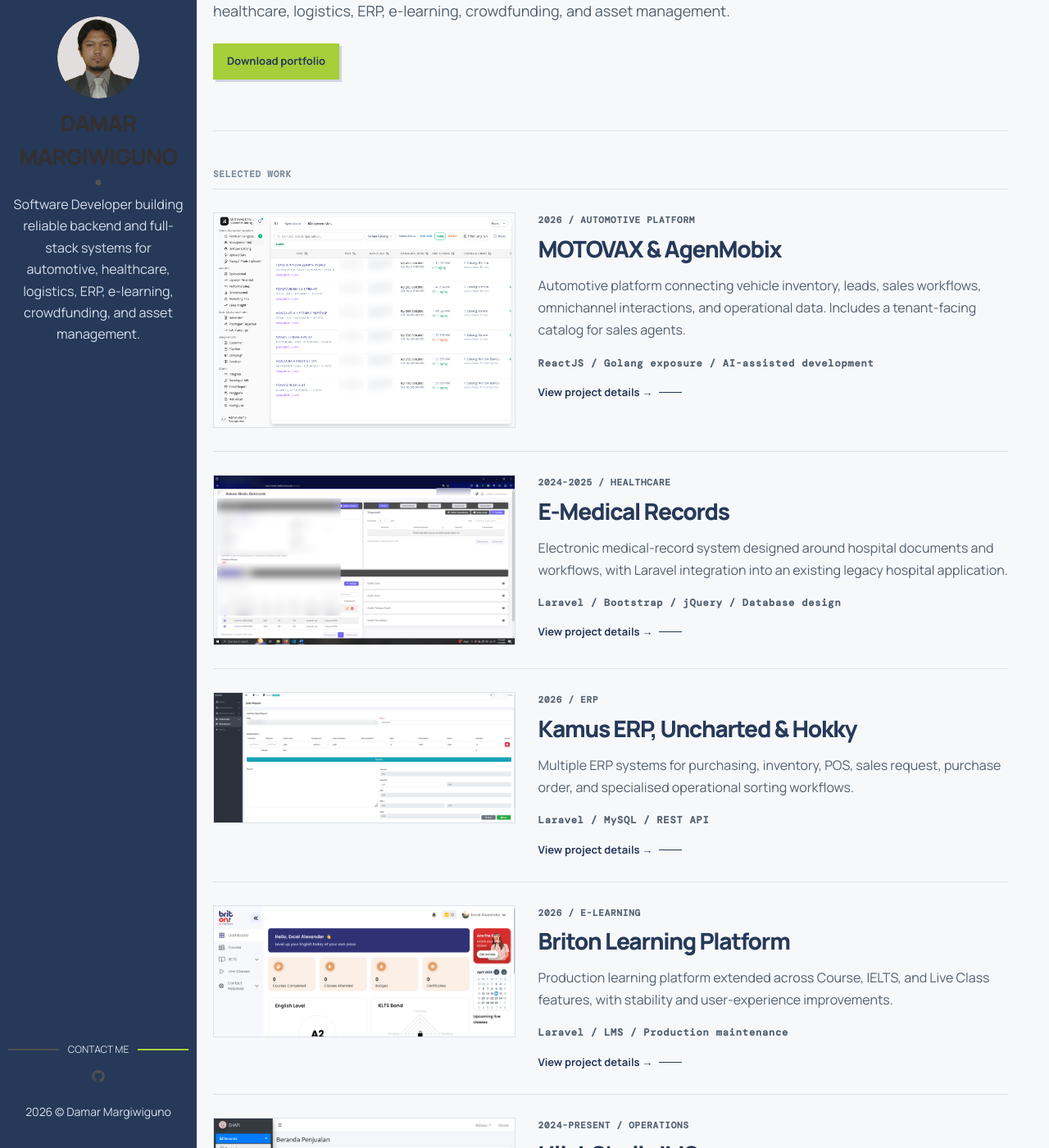
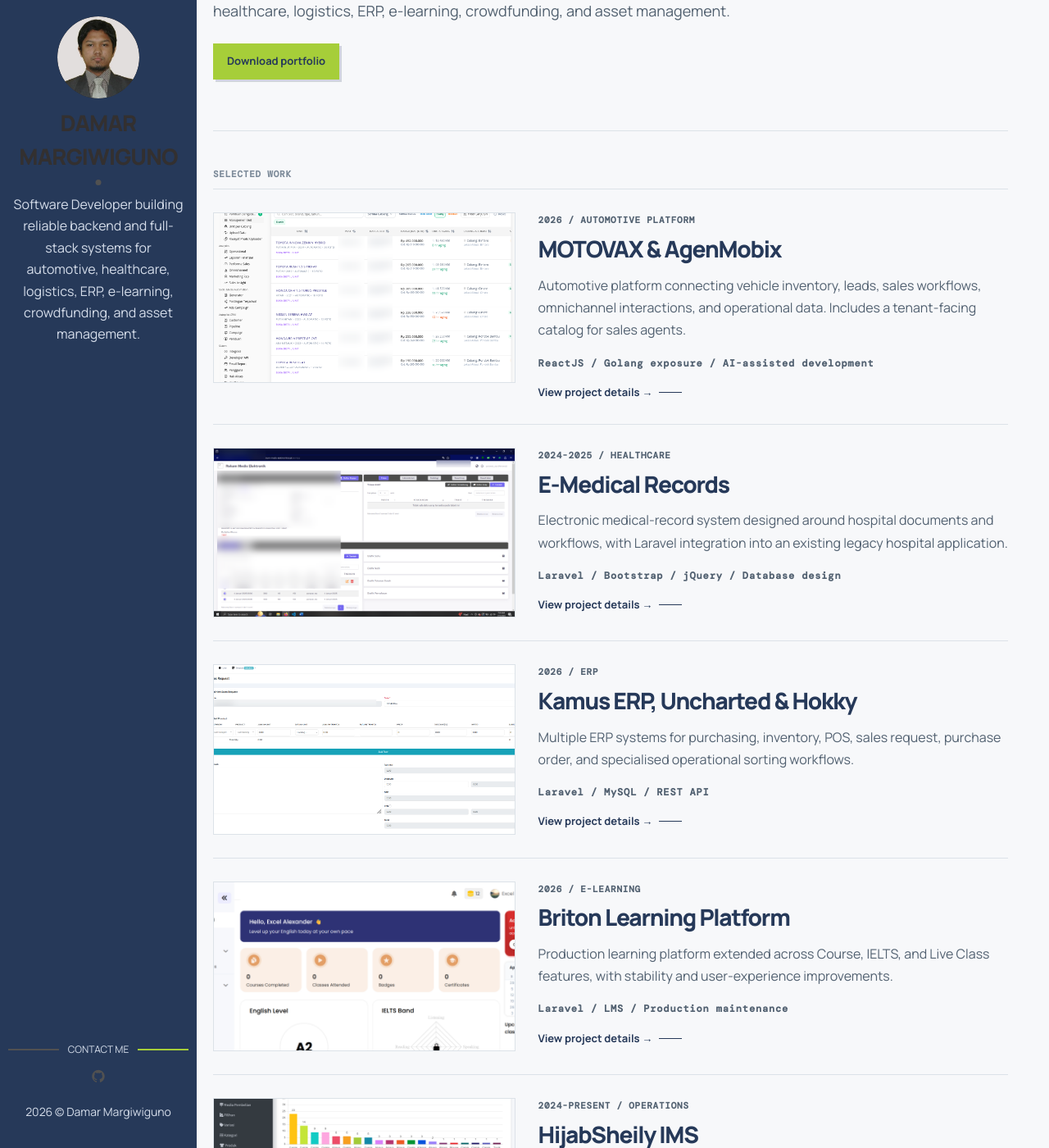
Before and after one commit to seadramon/seadramon.github.io, a Jekyll site: the page built from index.html, in a window 1280 px wide and 1400 px high, scrolled down 232 px. Shown: the whole window at 82% size. Built offline with Jekyll 4.4.1, drawn with Linux system fonts in a browser that asks for light colours.

Commit message:
Normalize project thumbnail dimensions

```diff
--- a/assets/css/typography.css
+++ b/assets/css/typography.css
@@ -12,6 +12,7 @@
 .portfolio-button:hover { color: #1d2b38; background-color: #b8e34a; box-shadow: 1px 1px 0 rgba(38,57,89,.18); transform: translate(2px, 2px); }
 .project-list-item h2 a { text-decoration: none; background-image: linear-gradient(var(--link), var(--link)); background-position: 0 100%; background-repeat: no-repeat; background-size: 0 2px; }
 .project-list-item h2 a:hover { background-size: 100% 2px; }
+.project-list-item .project-image-link img { aspect-ratio: 16 / 9; object-fit: cover; }
 .read-project, .back-link { display: inline-block; text-decoration: none !important; }
 .read-project::after { content: ""; display: inline-block; width: 28px; height: 1px; margin: 0 0 4px 8px; background: currentColor; transition: width .2s ease; }
 .read-project:hover::after { width: 40px; }
```
